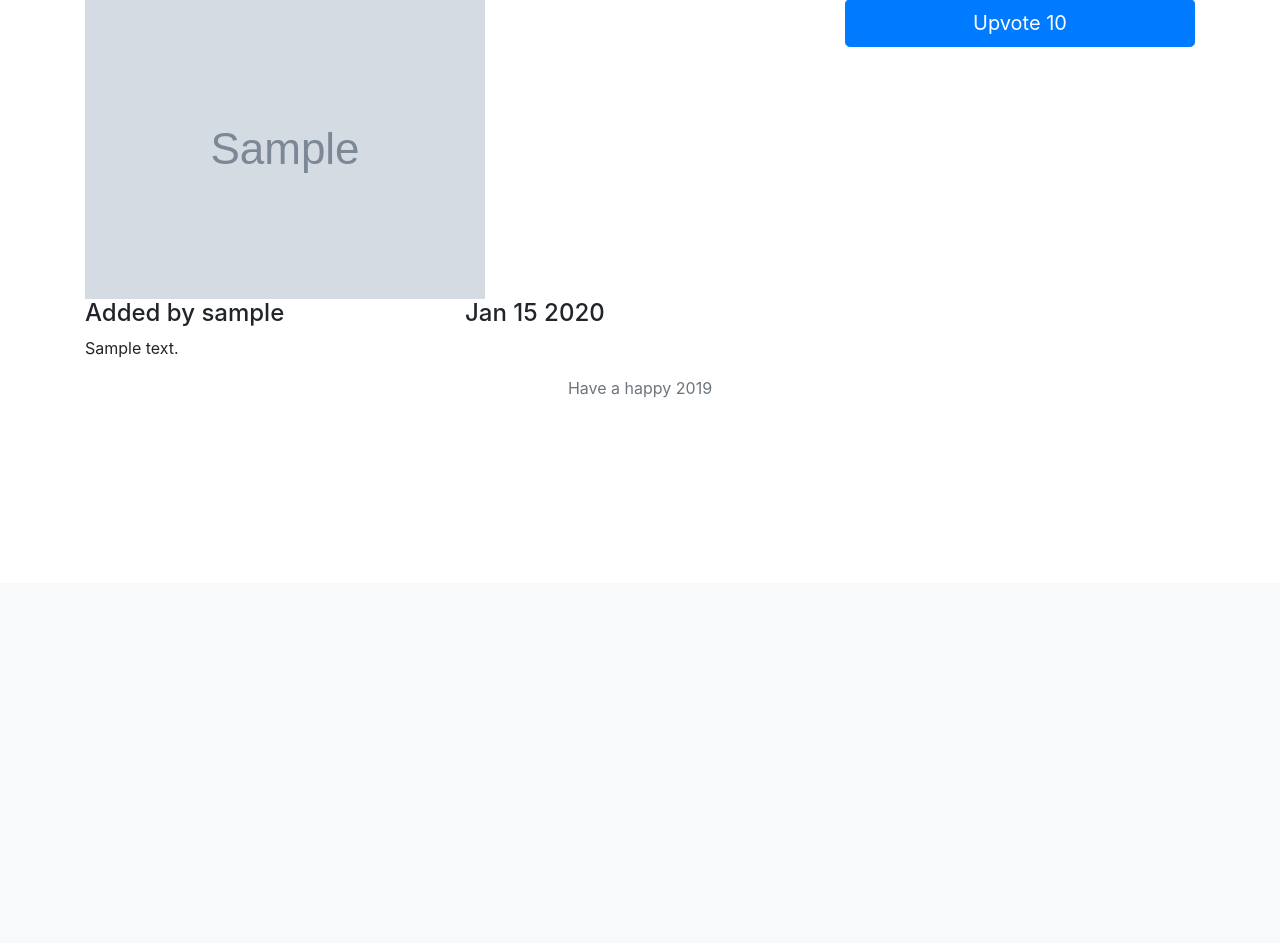
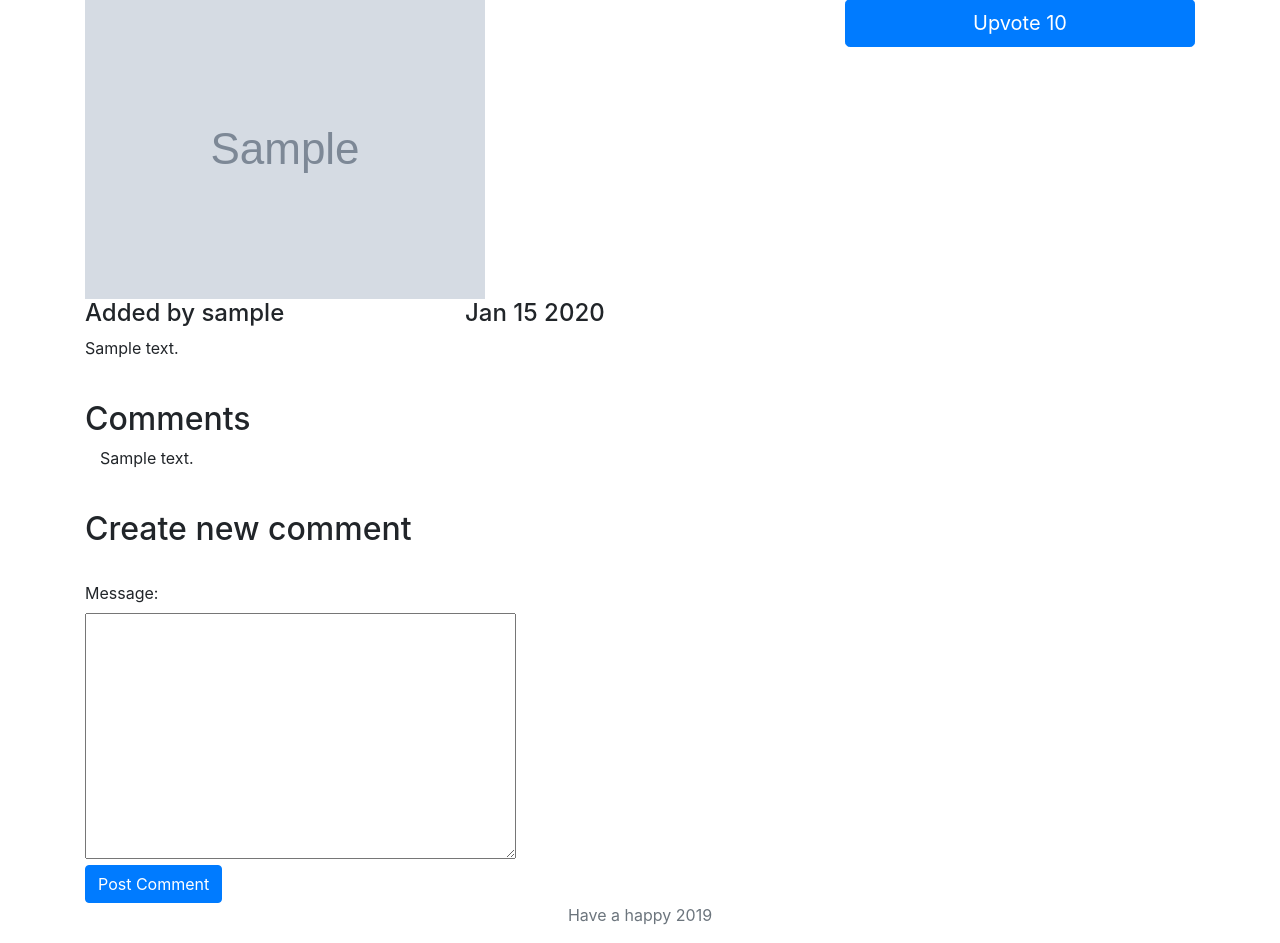
Before and after one commit to ahmadfarasdev/the-founder, a Django app: page /products/1 in a window 1280 px wide. Shown: the part 217-1160 px from the top of the page. Before the commit the page ends 615 px from the top, so only its background shows below. Run offline with Django 3.2, Linux system fonts and the light colour scheme; a user stored in the database is signed in; tables that the repository leaves empty hold one stand-in row (values such as "Sample post"); grey boxes marked "Sample" are stand-in pictures; some libraries are stand-ins or nearby versions.

Commit message:
added comments

```diff
--- /dev/null
+++ b/products/forms.py
@@ -0,0 +1,5 @@
+from django import forms
+
+
+class CommentForm(forms.Form):
+    message = forms.CharField(widget=forms.Textarea)
--- a/products/models.py
+++ b/products/models.py
@@ -28,5 +28,10 @@ class UserVote(models.Model):
     product = models.ForeignKey(Product, on_delete=models.CASCADE)
 
 
+class Comment(models.Model):
+    user = models.ForeignKey(User, on_delete=models.CASCADE)
+    product = models.ForeignKey(Product, related_name="comments", on_delete=models.CASCADE)
+    message = models.TextField()
+
 
 # default='http://127.0.0.1:8000/media/images/boxed-water-is-better-1464023-unsplash_Xvyfo9M.jpg'
--- a/products/urls.py
+++ b/products/urls.py
@@ -6,5 +6,5 @@ urlpatterns = [
     path('create/', views.create, name='create'),
     path('<int:product_id>', views.detail, name='detail'),
     path('<int:product_id>/upvote', views.upvote, name='upvote'),
-
+    path('<int:product_id>/comment', views.comment, name='post_comment'),
 ]
--- a/products/views.py
+++ b/products/views.py
@@ -1,6 +1,7 @@
 from django.shortcuts import render, redirect, get_object_or_404
 from django.contrib.auth.decorators import login_required
-from .models import Product, UserVote
+from .models import Product, UserVote, Comment
+from .forms import CommentForm
 from django.utils import timezone
 from django.core.mail import EmailMessage
 
@@ -33,7 +34,15 @@ def create(request):
 
 def detail(request, product_id):
     product = get_object_or_404(Product, pk=product_id)
-    return render(request, 'products/detail.html', {'product': product})
+    comments = product.comments.all().order_by('id')
+
+    form = CommentForm()
+
+    return render(request, 'products/detail.html', {
+        'product': product,
+        'form': form,
+        'comments': comments
+    })
 
 @login_required(login_url='/accounts/signup')
 def upvote(request, product_id):
@@ -58,3 +67,19 @@ def upvote(request, product_id):
             email.send()
 
         return redirect('/products/' + str(product.id))
+
+@login_required(login_url='/accounts/signup')
+def comment(request, product_id):
+    if request.method == 'POST':
+        product = get_object_or_404(Product, pk=product_id)
+
+        form = CommentForm(request.POST)
+
+        if form.is_valid():
+            Comment.objects.create(
+                product=product,
+                user=request.user,
+                message=form.cleaned_data['message']
+            )
+
+        return redirect('/products/' + str(product.id))
--- a/templates/products/detail.html
+++ b/templates/products/detail.html
@@ -35,9 +35,41 @@
   </div>
 </div>
 
+
+{% if comments %}
+    <br>
+    <h2>Comments</h2>
+    {% for comment in comments  %}
+        <div class="col-8">
+             <p>{{ comment.message }}</p>
+        </div>
+    {% endfor %}
+{% endif %}
+
+{% if user.is_authenticated %}
+<br>
+<h2>Create new comment</h2>
+    <form class="" action="{% url 'post_comment' product.id  %}" enctype="multipart/form-data" method="POST">
+        {% csrf_token %}
+
+
+        {{ form.message.errors }}
+        <br>
+        {{ form.message.label_tag }}
+        <br>
+        {{ form.message }}
+        <br>
+
+        <input class="btn btn-primary" type="submit" name="" value="Post Comment">
+    </form>
+{% endif %}
+
 <form id="upvote" method="POST" action="{% url 'upvote' product.id %}">
   {% csrf_token %}
+
   <input type="hidden">
 </form>
 
+
+
 {% endblock content %}
```
Also changed, not shown: templates/products/home.html (+4 -3 lines).
